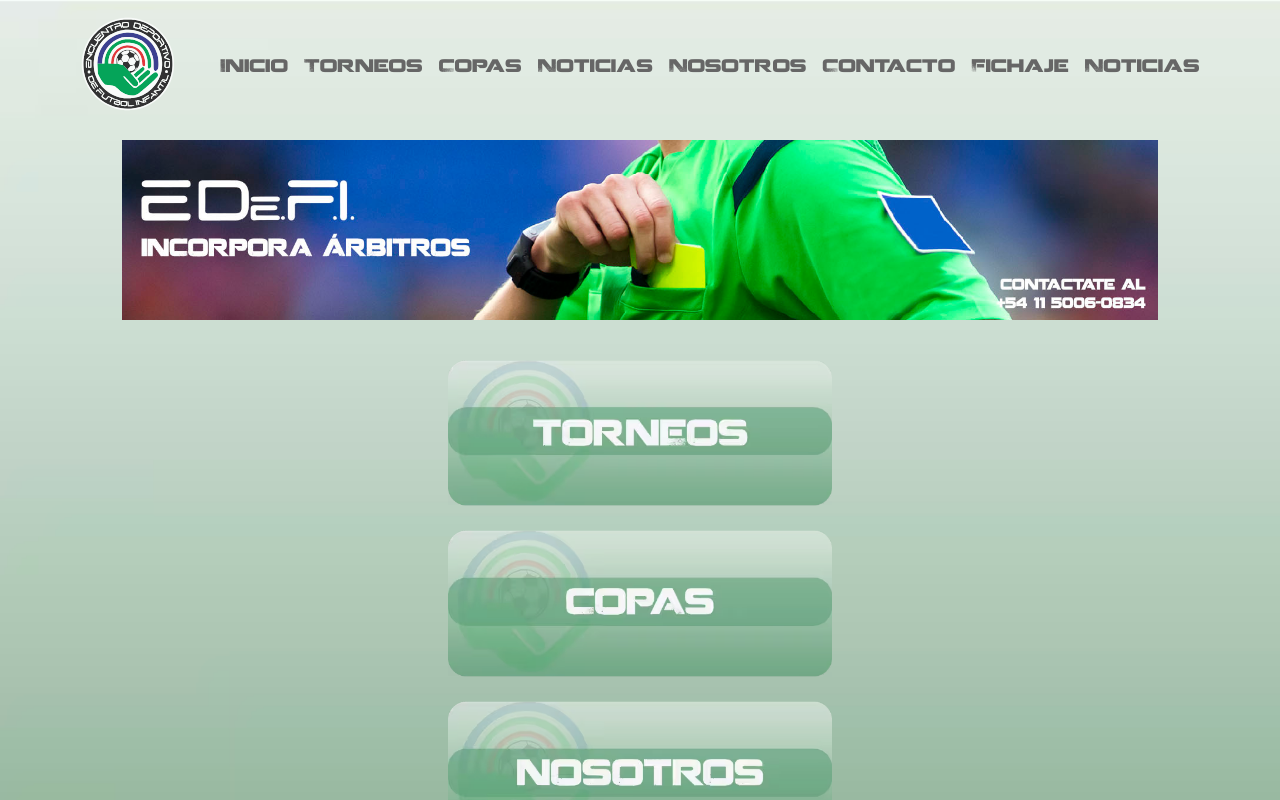
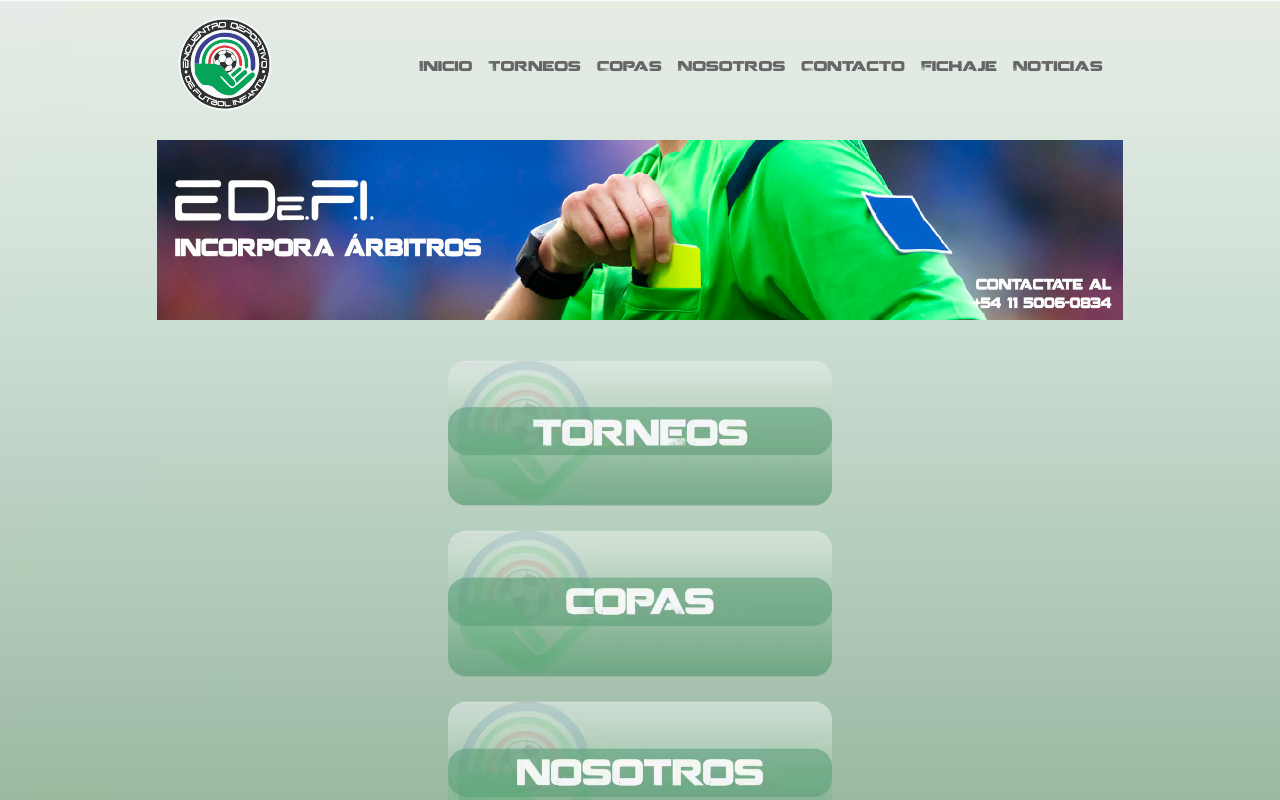
Before and after one commit to mmanna3/web-publica, a React (Vite) app: page / in a window 1280 px wide. Shown: the top 800 px of the page. Built offline with nearby package versions, Linux system fonts and the light colour scheme.

Commit message:
acomoda varios breackpoints

```diff
--- a/src/App.tsx
+++ b/src/App.tsx
@@ -1,7 +1,7 @@
 import { Outlet } from 'react-router-dom';
-import Header from './components/common/Header';
+import { Header } from './components/common/Header';
 import { SocialMediaIcons } from './components/common/SocialMediaIcons';
-import { useState } from 'react'
+import { useState } from 'react';
 
 export function loader() {
   console.log('soy el loader');
@@ -9,7 +9,7 @@ export function loader() {
 
 function App() {
   return (
-    <div className='mx-auto flex max-h-fit min-h-screen flex-col justify-between bg-fondo-celu bg-cover bg-no-repeat xl:bg-fondo-pc'>
+    <div className='mx-auto flex max-h-fit min-h-screen flex-col justify-between bg-fondo-celu bg-cover bg-no-repeat sm:bg-fondo-pc'>
       <Layout />
       <SocialMediaIcons />
     </div>
@@ -22,9 +22,11 @@ export const Layout = () => {
   const hideLayout = () => setIsHidden(true);
 
   return (
-    <div className='mx-auto xs:w-[90%] sm:max-w-2xl lg:max-w-6xl'>
-      <Header  showLayout={showLayout} hideLayout={hideLayout} />
-      <main className={isHidden ? 'mx-auto mb-6 select-none hidden' : 'mx-auto mb-6 select-none block'}>
+    <div className='mx-auto  sm:max-w-4xl lg:max-w-7xl xl:max-w-[1500px]'>
+      <Header showLayout={showLayout} hideLayout={hideLayout} />
+      <main
+        className={isHidden ? 'mx-auto mb-6 hidden select-none' : 'mx-auto mb-6 block select-none'}
+      >
         <Outlet />
       </main>
     </div>
--- a/src/components/common/Header.tsx
+++ b/src/components/common/Header.tsx
@@ -5,7 +5,7 @@ import { Link } from 'react-router-dom';
 interface NavOpenLinksProps {
   path: string;
   content: string;
-  closeNav: () => void
+  closeNav: () => void;
 }
 const NavOpenLink = ({ path, content, closeNav }: NavOpenLinksProps) => {
   return (
@@ -19,22 +19,21 @@ const NavOpenLink = ({ path, content, closeNav }: NavOpenLinksProps) => {
 
 interface HeaderProps {
   hideLayout: () => void;
-  showLayout: () => void
+  showLayout: () => void;
 }
 
-export default function Header({hideLayout, showLayout}: HeaderProps) {
+export const Header = ({ hideLayout, showLayout }: HeaderProps) => {
   const [isNavOpen, setIsNavOpen] = useState(false);
   const isClosed = () => setIsNavOpen(false);
 
-
-if(isNavOpen){
-  hideLayout()
-}else{
-  showLayout()
-}
+  if (isNavOpen) {
+    hideLayout();
+  } else {
+    showLayout();
+  }
 
   return (
-    <div className='mb-3 flex items-center justify-between py-4 px-4 gap-8 '>
+    <div className='mb-3 flex items-center justify-around gap-8 py-4 px-4 '>
       <Link to='/'>
         <img className='w-14 sm:w-20 lg:w-24' src={EDEFI_LOGO} alt='edefi-logo' />
       </Link>
@@ -65,10 +64,9 @@ if(isNavOpen){
               </svg>
             </div>
 
-            <ul className='MENU-LINK-MOBILE-OPEN z-50 flex h-[100vh] py-10 flex-col items-center justify-evenly'>
+            <ul className='MENU-LINK-MOBILE-OPEN z-50 flex h-[100vh] flex-col items-center justify-evenly py-10'>
               <NavOpenLink closeNav={isClosed} path='/torneos' content='Torneos' />
               <NavOpenLink closeNav={isClosed} path='/copas' content='Copas' />
-              <NavOpenLink closeNav={isClosed} path='/noticias' content='Noticias' />
               <NavOpenLink closeNav={isClosed} path='/nosotros' content='Nosotros' />
               <NavOpenLink closeNav={isClosed} path='/contacto' content='Contacto' />
               <NavOpenLink closeNav={isClosed} path='/fichaje' content='Fichaje' />
@@ -77,19 +75,16 @@ if(isNavOpen){
           </div>
         </section>
 
-        <div className='DESKTOP-MENU hidden space-x-4 pt-2 text-[#666] sm:flex sm:text-[7px]  lg:text-[14px] xl:text-[18px]'>
+        <div className='DESKTOP-MENU hidden space-x-4 pt-2 text-[#666] sm:flex sm:text-[10px]  lg:text-[14px]'>
           <Link to='/'>Inicio</Link>
           <Link to='/torneos'>Torneos</Link>
           <Link to='/copas'>Copas</Link>
-          <Link to='/noticias'>Noticias</Link>
           <Link to='/nosotros'>Nosotros</Link>
           <Link to='/contacto'>Contacto</Link>
           <Link to='/fichaje'>Fichaje</Link>
           <Link to='/noticias'>Noticias</Link>
         </div>
       </nav>
-      {/* ShowMenuBar styles  */}
-      {/* height: 100%; */}
       <style>{`
       .hideMenuNav {
         display: none;
```
